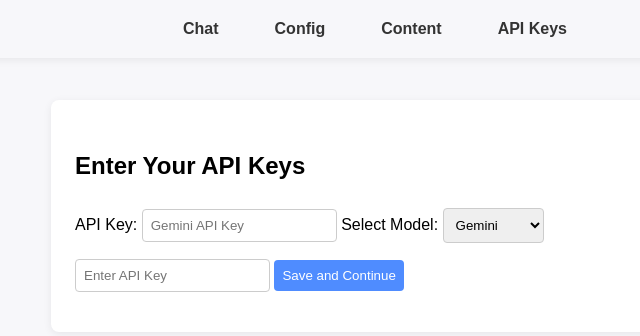
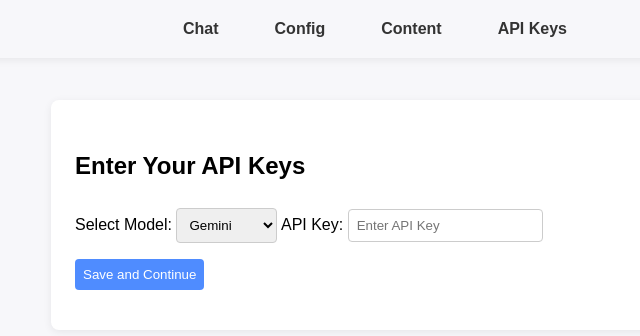
Before and after one commit to JBLarson/quizpro, a Flask app: page /setup in a window 1280 px wide. Shown: the top 336 px of the page, without its empty margins (265-905 px from the left). Run offline with Flask 3, Linux system fonts and the light colour scheme; some libraries are stand-ins or nearby versions.

Commit message:
updated setup.html

```diff
--- a/templates/setup.html
+++ b/templates/setup.html
@@ -19,18 +19,13 @@
 
 	<div class="container">
 		<h2>Enter Your API Keys</h2>
-		<label for="API Selecter">API Key:</label>
-		<input type="text" id="API Selecter" placeholder="Gemini API Key">
-   <!-- <input type="text" id="openaiKey" placeholder="OpenAI API Key">
-		<input type="text" id="deepseekKey" placeholder="DeepSeek API Key"> -->
-
 		<label for="modelSelect">Select Model:</label>
 		<select id="modelSelect" onchange="loadExistingKey()">
 			<option value="gemini">Gemini</option>
 			<option value="openai">OpenAI</option>
 			<option value="deepseek">DeepSeek</option>
 		</select>
-
+		<label for="apiKey">API Key:</label>
 		<input type="text" id="apiKey" placeholder="Enter API Key">
 
 		<button onclick="saveKeys()">Save and Continue</button>
```
